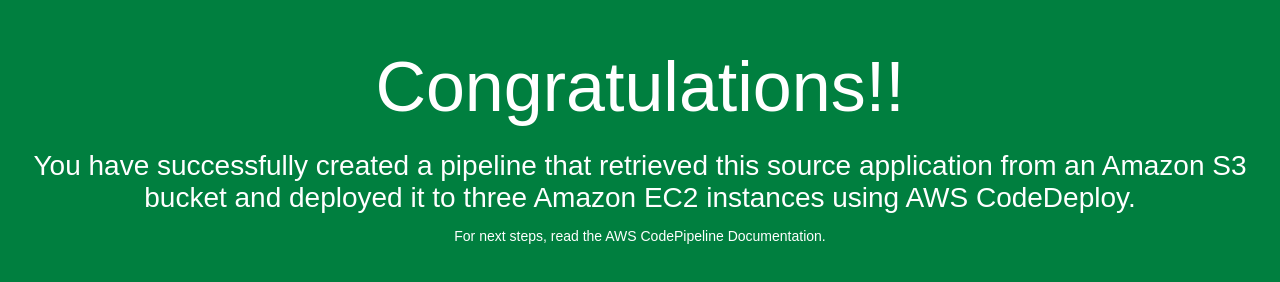
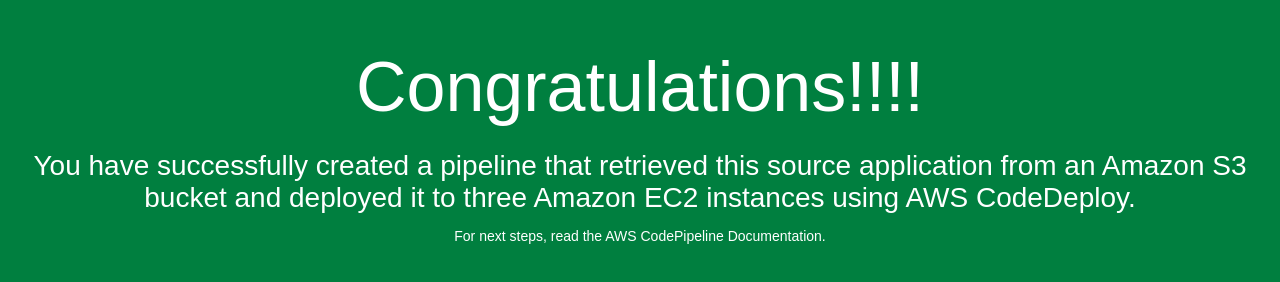
Before and after one commit to kumarvinodsha/aws-code-pipeline, a plain HTML site: page index.html in a window 1280 px wide. Drawn offline with Linux system fonts and the light colour scheme.

Commit message:
Amended index file please review and merge

```diff
--- a/index.html
+++ b/index.html
@@ -26,7 +26,7 @@
 </head>
 <body>
   <div align="center">
-    <h1>Congratulations!!</h1>
+    <h1>Congratulations!!!!</h1>
     <h2>You have successfully created a pipeline that retrieved this source application from an Amazon S3 bucket and deployed it
 	to three Amazon EC2 instances using AWS CodeDeploy.</h2>
     <p>For next steps, read the AWS CodePipeline Documentation.</p>
```
